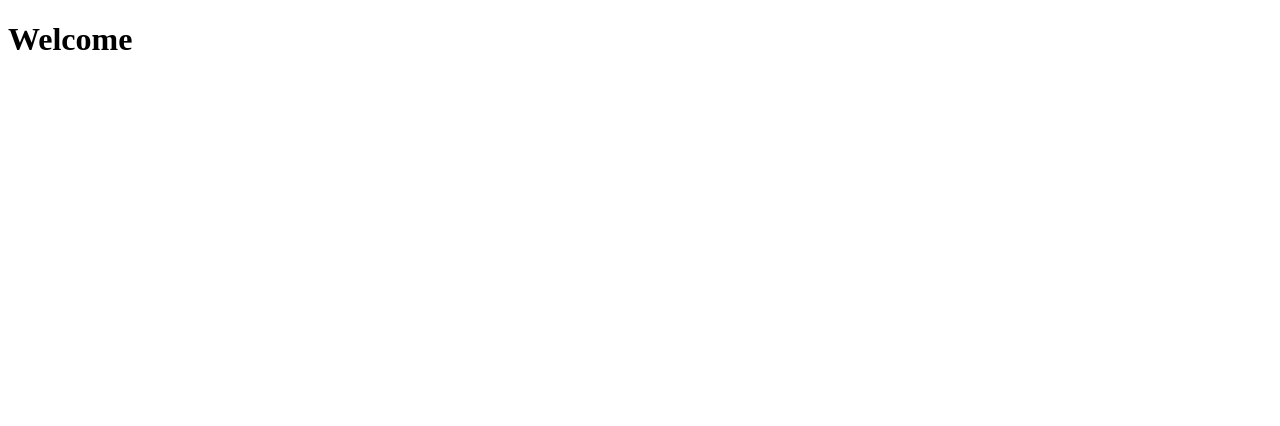
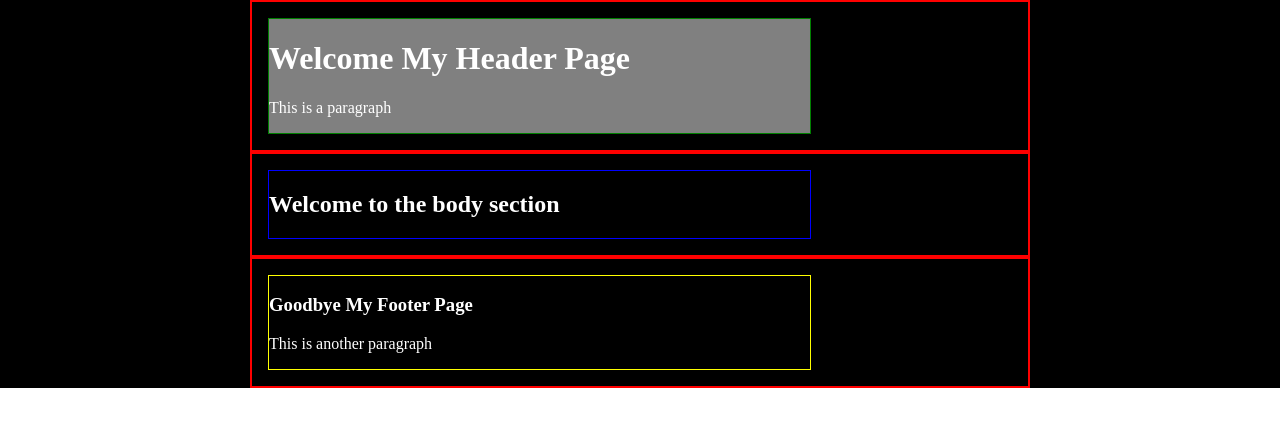
Before and after one commit to Daniel-Williams-ux/React_by_meta, a React (Vite) app: page / in a window 1280 px wide. Shown: the top 426 px of the page. Built offline with nearby package versions, Linux system fonts and the light colour scheme.

Commit message:
Update props

```diff
--- a/src/App.css
+++ b/src/App.css
@@ -1,5 +1,44 @@
-main {
-  text-align: center;
-  vertical-align: center;
-  line-height: 100vh
+*, *::before, *::after {
+ box-sizing: border-box;
 }
+
+body {
+ margin: 0;
+ font-size: 1rem;
+}
+
+.hero {
+  background-color: #000;
+  color: #fff;
+
+}
+
+.container {
+  width: 100%;
+  max-width: 780px;
+  border: 2px solid red;
+  margin: 0 auto;
+}
+
+.header {
+  width: 70%;
+  border: 1px solid green;
+  margin: 2px;
+  background-color: grey;
+  color: #fff;
+  margin: 1em;
+}
+
+
+.main {
+  width: 70%;
+  border: 1px solid blue;
+  margin: 1em;
+}
+
+.footer {
+  width: 70%;
+  border: 1px solid yellow;
+  margin: 1em;
+
+}
--- a/src/App.jsx
+++ b/src/App.jsx
@@ -1,10 +1,15 @@
-
+import Heading from './components/Heading';
+import Main from './components/Main';
+import Footer from './components/Footer';
 import './App.css'
 
-export default function App(props) {
+export default function App() {
   return (
     <div>
-     <h1>{props.Title}</h1>
+     <Heading greet="Welcome" />
+     <Main content="Welcome to the body section" />
+     <Footer greet="Goodbye" />
+
     </div>
   )
 }
--- /dev/null
+++ b/src/components/Footer.jsx
@@ -0,0 +1,15 @@
+function Footer(props) {
+  return (
+<div className="hero">
+ <div className="container">
+  <div className="footer">
+    <h3>{props.greet} My Footer Page</h3>
+<p>This is another paragraph</p>
+
+  </div>
+ </div>
+</div>
+  );
+};
+
+export default Footer;
--- a/src/components/Heading.jsx
+++ b/src/components/Heading.jsx
@@ -1,16 +1,14 @@
-function Heading() {
-  let title = "This is my heading"
+function Heading(props) {
   return (
-    <h1>{title}</h1>
+<div className="hero">
+  <div className="container">
+    <div className="header">
+      <h1>{props.greet} My Header Page</h1>
+ <p>This is a paragraph</p>
+    </div>
+  </div>
+</div>
   );
 };
 
 export default Heading;
-
-//Learnt fuctional compnents
-//JSX
-//Rendering and transpilling
-
-/*There are two tpes of export:
-1. default export -->export default App - Here esport name is the same as function name
-2. named export --> export {App} - function name is different from file name*/
--- /dev/null
+++ b/src/components/Main.jsx
@@ -0,0 +1,13 @@
+function Main(props) {
+  return (
+<div className="hero">
+  <div className="container">
+   <div className="main">
+    <h2>{props.content}</h2>
+   </div>
+ </div>
+</div>
+  );
+};
+
+export default Main;
--- a/src/index.jsx
+++ b/src/index.jsx
@@ -4,6 +4,6 @@ import App from './App'
 
 ReactDOM.createRoot(document.getElementById('root')).render(
 	<React.StrictMode>
-		<App Title = "Welcome"/>
+		<App />
 	</React.StrictMode>
 )
```
